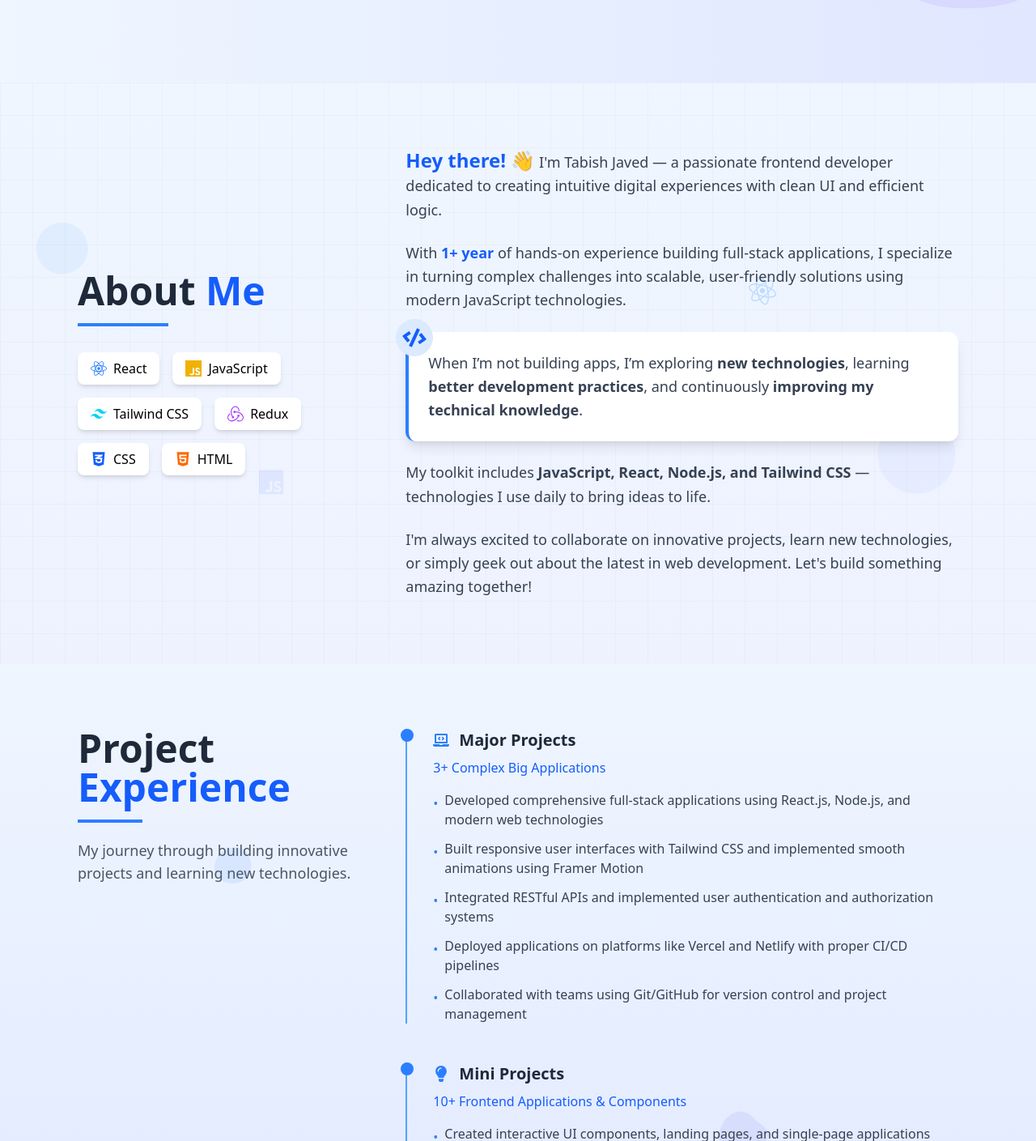
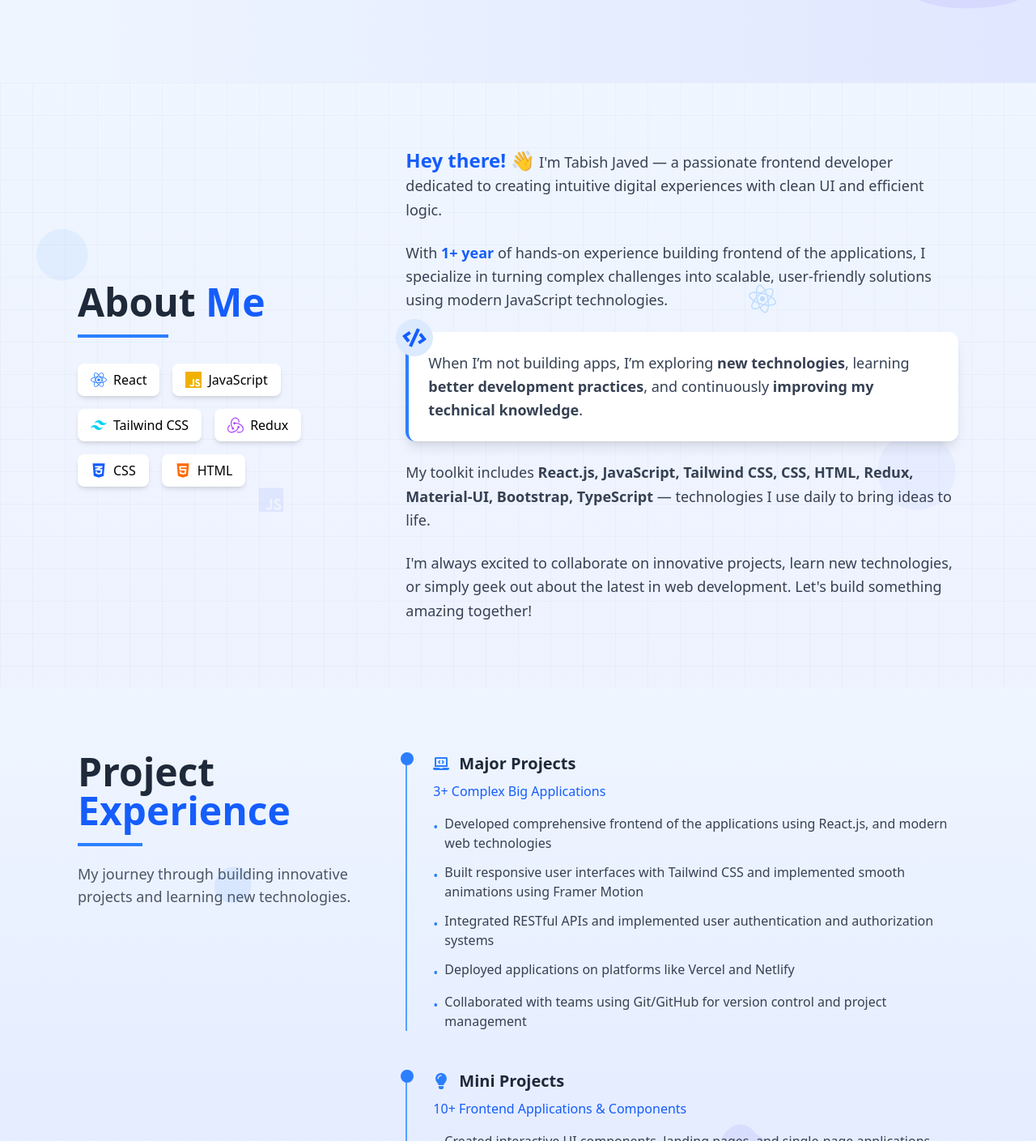
Before and after one commit to tabish-27/Showcase, a React (Vite) app: page / in a window 1280 px wide. Shown: the part 698-2107 px from the top of the page at 81% size. Built offline with nearby package versions, Linux system fonts and the light colour scheme.

Commit message:
changes in about and experience

```diff
--- a/src/Components/Pages/About.jsx
+++ b/src/Components/Pages/About.jsx
@@ -166,7 +166,7 @@ const About = () => {
               <span className="font-semibold text-blue-600 dark:text-purple-400">
                 1+ year
               </span>{" "}
-              of hands-on experience building full-stack applications, I
+              of hands-on experience building frontend of the applications, I
               specialize in turning complex challenges into scalable,
               user-friendly solutions using modern JavaScript technologies.
             </motion.p>
@@ -197,7 +197,7 @@ const About = () => {
             >
               My toolkit includes{" "}
               <span className="font-semibold">
-                JavaScript, React, Node.js, and Tailwind CSS
+                React.js, JavaScript, Tailwind CSS, CSS, HTML, Redux, Material-UI, Bootstrap, TypeScript
               </span>{" "}
               — technologies I use daily to bring ideas to life.
             </motion.p>
--- a/src/Components/Pages/Experience.jsx
+++ b/src/Components/Pages/Experience.jsx
@@ -105,10 +105,10 @@ const Experience = () => {
 
               <ul className="space-y-3 text-gray-700 dark:text-gray-300">
                 {[
-                  "Developed comprehensive full-stack applications using React.js, Node.js, and modern web technologies",
+                  "Developed comprehensive frontend of the applications using React.js, and modern web technologies",
                   "Built responsive user interfaces with Tailwind CSS and implemented smooth animations using Framer Motion",
                   "Integrated RESTful APIs and implemented user authentication and authorization systems",
-                  "Deployed applications on platforms like Vercel and Netlify with proper CI/CD pipelines",
+                  "Deployed applications on platforms like Vercel and Netlify",
                   "Collaborated with teams using Git/GitHub for version control and project management"
                 ].map((item, index) => (
                   <motion.li
```
